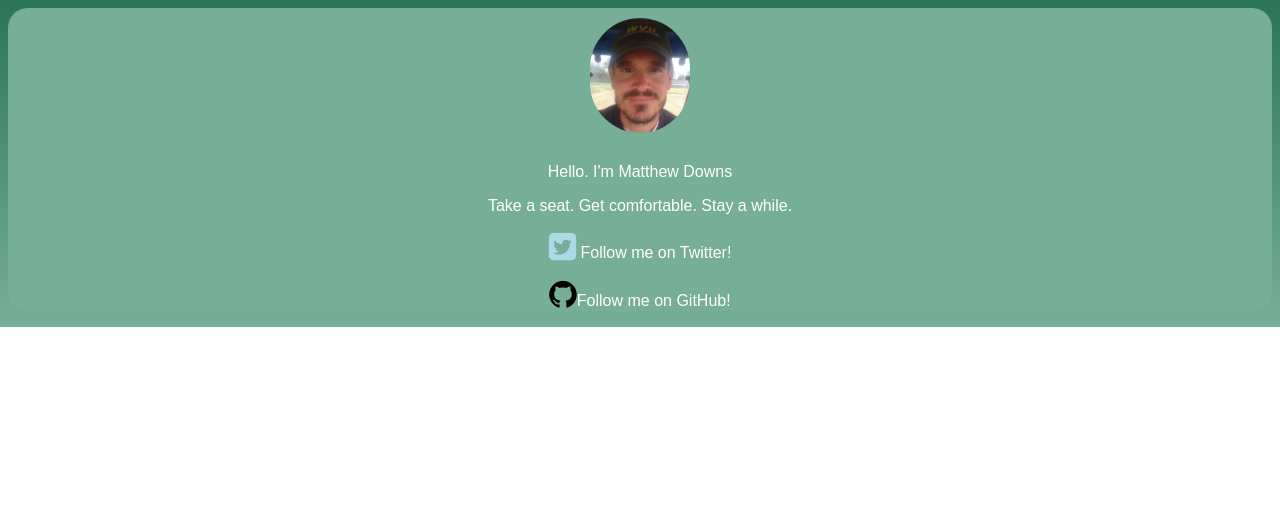
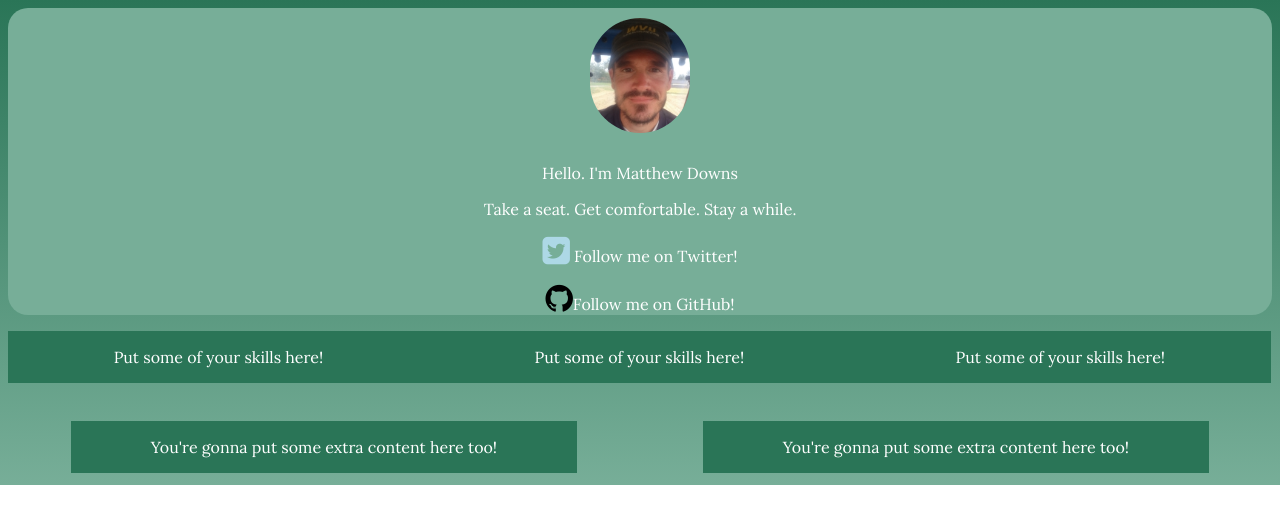
Before and after one commit to mwdowns/MyPage, a plain HTML site: page index.html in a window 1280 px wide. Drawn offline with Linux system fonts and the light colour scheme.

Commit message:
adds some stuff to the html file and css file

```diff
--- a/index.html
+++ b/index.html
@@ -3,9 +3,10 @@
   <head>
     <meta charset="utf-8">
     <title>Matthew Downs</title>
-  </head>
+    <link href="https://fonts.googleapis.com/css?family=Lora|Open+Sans+Condensed:300" rel="stylesheet">
     <link rel="stylesheet" href="font-awesome/css/font-awesome.min.css">
     <link type="text/css" rel="stylesheet" href="stylesheet.css"/>
+  </head>
   <body>
     <div class="content">
       <img class="profilePic" src="images/profile.jpg" alt="Profile picture">
@@ -14,6 +15,25 @@
       <p><a href="http://www.twitter.com/mwdowns"><i class="fa fa-twitter-square twitterIcon" aria-hidden="true"></i></a>
         Follow me on Twitter!</p>
       <p><a href="http://www.github.com/mwdowns"><i class="fa fa-github githubIcon" aria-hidden="true"></i></a>Follow me on GitHub!</p>
-  </div>
+    </div>
+    <div class="middleContainer">
+      <div class="middle">
+        <p>Put some of your skills here!</p>
+      </div>
+      <div class="middle">
+        <p>Put some of your skills here!</p>
+      </div>
+      <div class="middle">
+        <p>Put some of your skills here!</p>
+      </div>
+    </div>
+    <div class="bottomContainer">
+      <div class="bottomColumn">
+        <p>You're gonna put some extra content here too!</p>
+      </div>
+      <div class="bottomColumn">
+        <p>You're gonna put some extra content here too!</p>
+      </div>
+    </div>
   </body>
 </html>
--- a/stylesheet.css
+++ b/stylesheet.css
@@ -6,13 +6,43 @@ body {
   background-image: linear-gradient(to bottom, #2a7557, #77ae98);
   background-repeat: no-repeat;
   color: white;
-  font-family: Arial, sans-serif;
+  font-family: 'Open Sans Condensed', sans-serif;
+  font-family: 'Lora', serif;
 }
 
 .content {
   width: 100%;
   background-color: #77ae98;
   border-radius: 20px;
+  text-align: center;
+}
+
+.middleContainer {
+  width: 100%;
+}
+
+.middle:first-child .middle:last-child {
+  border-radius: 20px;
+}
+
+.middle {
+  width: 33.3%;
+  background-color: #2a7557;
+  float: left;
+  /*margin-left: auto;*/
+  margin-bottom: 2%;
+  text-align: center;
+}
+
+.bottomContainer {
+  width: 100%;
+}
+
+.bottomColumn {
+  width: 40%;
+  background-color: #2a7557;
+  float: left;
+  margin: 1% 5%;
   text-align: center;
 }
 
```
Also changed, not shown: 1 other file.
